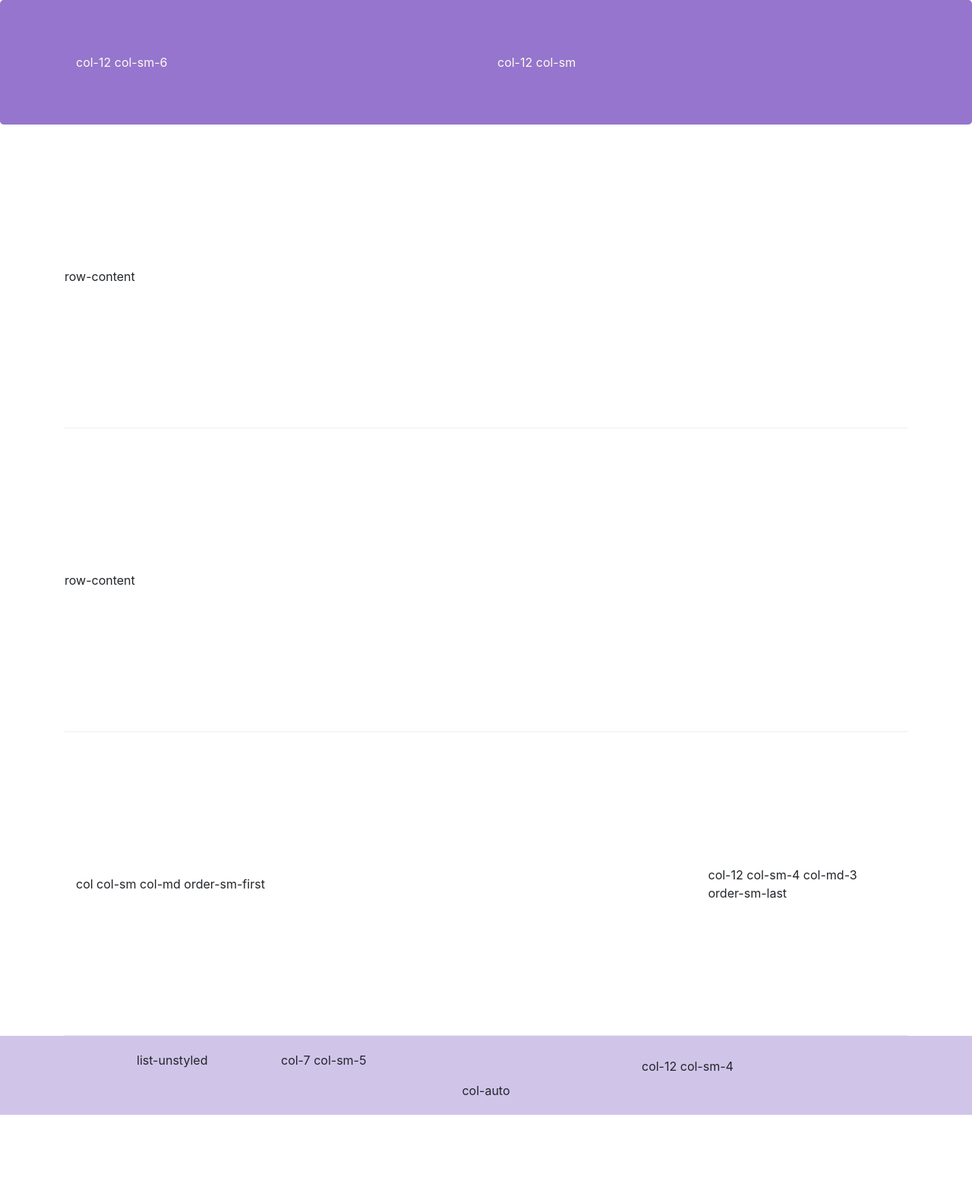
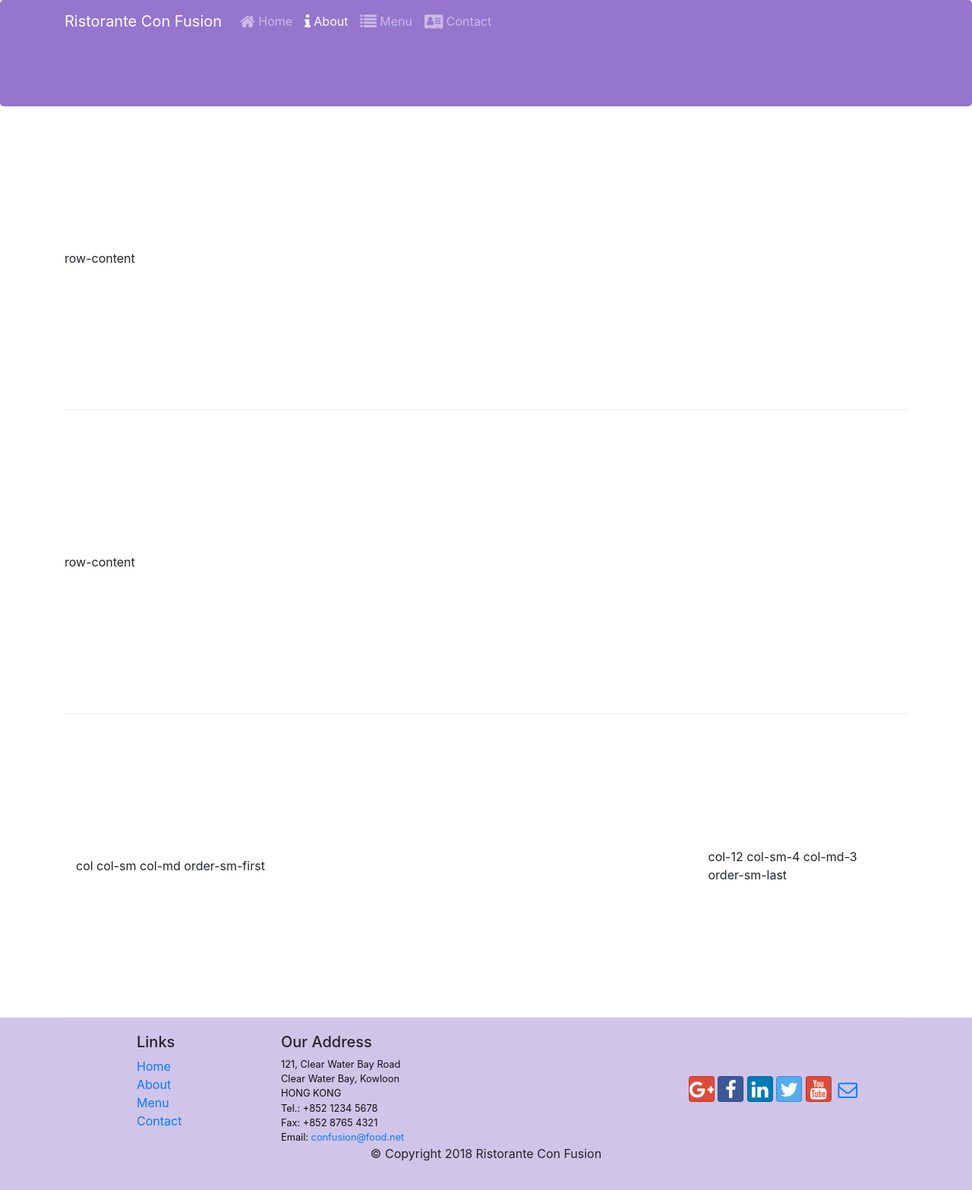
Before and after one commit to BichLien2706/git-test-01, a website: page index.html in a window 1280 px wide. Shown: the whole page at 76% size. Before the commit the page ends 1468 px from the top, so only its background shows below. Drawn offline with nearby package versions, Linux system fonts and the light colour scheme.

Commit message:
Icon Fonts

```diff
--- a/index.html
+++ b/index.html
@@ -7,15 +7,32 @@
     <title>Document</title>
     <link rel="stylesheet" href="node_modules/bootstrap/dist/css/bootstrap.min.css">
     <link rel="stylesheet" href="./style.css">
+    <link rel="stylesheet" href="node_modules/font-awesome/css/font-awesome.min.css">
+    <link rel="stylesheet" href="node_modules/bootstrap-social/bootstrap-social.css">
 </head>
 <body>
     <header class="jumbotron">
-        <div class="container">
-            <div class="row row-header">
-                <div class="col-12 col-sm-6"> col-12 col-sm-6 </div>
-                <div class="col-12 col-sm"> col-12 col-sm </div>
+        <nav class="navbar navbar-dark navbar-expand-sm fixed-top">
+            <div class="container">
+            <button class="navbar-toggler" type="button" data-toggle="collapse" data-target="#Navbar">
+                <span class="navbar-toggler-icon"></span>
+            </button>
+                <a class="navbar-brand" href="#">Ristorante Con Fusion</a>
+                <div class="collapse navbar-collapse" id="Navbar">
+                    <ul class="navbar-nav mr-auto">
+                        <li class="nav-item "><a class="nav-link" href="./index.html"><span
+                                    class="fa fa-home fa-lg"></span> Home</a></li>
+                        <li class="nav-item active"><a class="nav-link" href="#"><span class="fa fa-info fa-lg"></span>
+                                About</a></li>
+                        <li class="nav-item"><a class="nav-link" href="#"><span class="fa fa-list fa-lg"></span>
+                                Menu</a></li>
+                        <li class="nav-item"><a class="nav-link" href="./contactus.html"><span class="fa fa-address-card fa-lg"></span>
+                                Contact</a></li>
+                    </ul>
+
+                </div>
             </div>
-        </div>
+        </nav>
     </header>
     <section>
         <div class="container">
@@ -32,21 +49,48 @@
     </section>
     <footer class="footer">
         <div class="container">
-            <div class="row justify-content-center">
+            <div class="row">
                 <div class="col-4 offset-1 col-sm-2">
-                    <!-- col-4 offset-1 col-sm-2 -->
-                    <ul class="list-unstyled"> list-unstyled </ul>
-
+                    <h5>Links</h5>
+                    <ul class="list-unstyled">
+                        <li><a href="#">Home</a></li>
+                        <li><a href="#">About</a></li>
+                        <li><a href="#">Menu</a></li>
+                        <li><a href="#">Contact</a></li>
+                    </ul>
                 </div>
-                <div class="col-7 col-sm-5"> col-7 col-sm-5 </div>
-
-
-                <div class="col-12 col-sm-4 align-self-center"> col-12 col-sm-4 </div>
-
-
-                <div class="col-auto text-center"> col-auto </div>
-                <!-- <ul class="list-unstyled"> ... </ul> -->
-            </div>
+                <div class="col-7 col-sm-5">
+                    <h5>Our Address</h5>
+                    <address>
+		              121, Clear Water Bay Road<br>
+		              Clear Water Bay, Kowloon<br>
+		              HONG KONG<br>
+		              Tel.: +852 1234 5678<br>
+		              Fax: +852 8765 4321<br>
+		              Email: <a href="mailto:confusion@food.net">confusion@food.net</a>
+		           </address>
+                </div>
+                <div class="col-12 col-sm-4 align-self-center">
+                    <div class="text-center">
+                        <a class="btn btn-social-icon btn-google" href="http://google.com/+"><i
+                            class="fa fa-google-plus"></i></a>
+                        <a class="btn btn-social-icon btn-facebook" href="http://www.facebook.com/profile.php?id="><i
+                            class="fa fa-facebook"></i></a>
+                        <a class="btn btn-social-icon btn-linkedin" href="http://www.linkedin.com/in/"><i
+                            class="fa fa-linkedin"></i></a>
+                        <a class="btn btn-social-icon btn-twitter" href="http://twitter.com/"><i
+                            class="fa fa-twitter"></i></a>
+                        <a class="btn btn-social-icon btn-google" href="http://youtube.com/"><i
+                            class="fa fa-youtube"></i></a>
+                        <a class="btn btn-social-icon" href="mailto:"><i class="fa fa-envelope-o"></i></a>
+                    </div>
+                </div>
+           </div>
+           <div class="row justify-content-center">
+                <div class="col-auto">
+                    <p>© Copyright 2018 Ristorante Con Fusion</p>
+                </div>
+           </div>
         </div>
     </footer>
 
--- a/package.json
+++ b/package.json
@@ -17,6 +17,8 @@
   },
   "dependencies": {
     "bootstrap": "^4.0.0",
+    "bootstrap-social": "^5.1.1",
+    "font-awesome": "^4.7.0",
     "jquery": "^3.3.1",
     "popper.js": "^1.12.9"
   }
```
Also changed, not shown: aboutus.html (added, +144 -0 lines), 1 other file.
